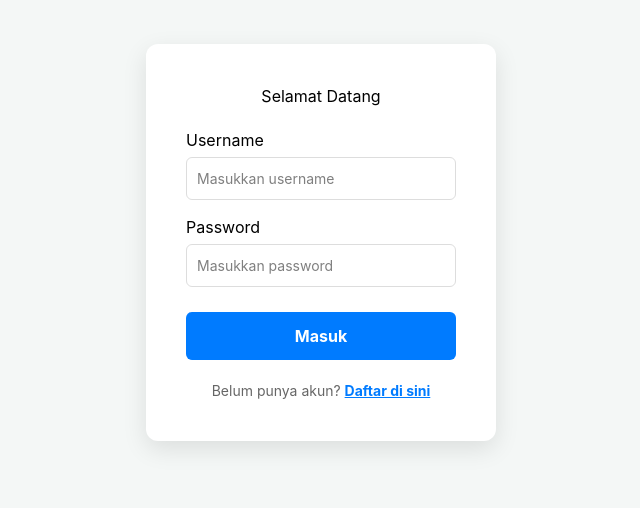
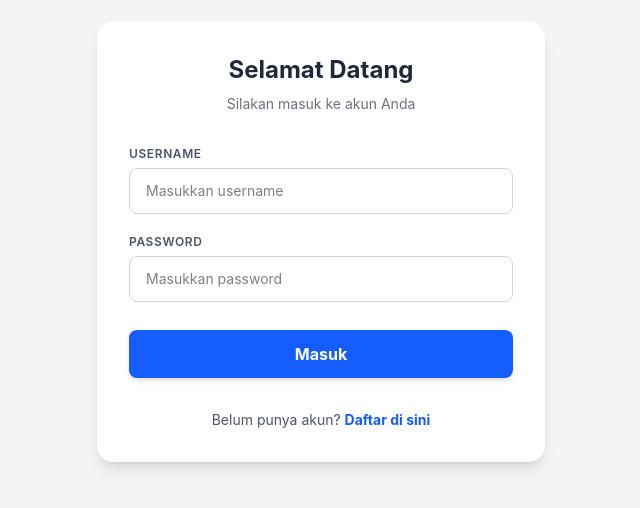
Before and after one commit to nadityab/my-face, a React (Vite) app: page /login in a window 1280 px wide. Shown: the part 158-666 px from the top of the page, without its empty margins (319-959 px from the left). Built offline with nearby package versions, Linux system fonts and the light colour scheme.

Commit message:
additional updates and bugfixes

```diff
--- a/src/App.jsx
+++ b/src/App.jsx
@@ -3,16 +3,31 @@ import LoginPage from "./pages/LoginPage";
 import TodoPage from "./pages/TodoPage";
 
 function App() {
+  // Ambil token dari localStorage
+  const token = localStorage.getItem("token");
+
   return (
     <Routes>
-      {/* Halaman utama otomatis ke Login */}
-      <Route path="/" element={<Navigate to="/login" />} />
+      {/* 1. Halaman utama: Jika ada token langsung ke home, jika tidak ke login */}
+      <Route
+        path="/"
+        element={token ? <Navigate to="/home" /> : <Navigate to="/login" />}
+      />
 
-      {/* Rute Login */}
-      <Route path="/login" element={<LoginPage />} />
+      {/* 2. Rute Login: Jika user sudah login, jangan bolehkan buka halaman login lagi */}
+      <Route
+        path="/login"
+        element={token ? <Navigate to="/home" /> : <LoginPage />}
+      />
 
-      {/* Rute To-Do List */}
-      <Route path="/home" element={<TodoPage />} />
+      {/* 3. Rute To-Do List (PROTECTED): Jika tidak ada token, tendang ke login */}
+      <Route
+        path="/home"
+        element={token ? <TodoPage /> : <Navigate to="/login" />}
+      />
+
+      {/* 4. Catch-all: Jika user ngetik asal, arahkan ke login atau home */}
+      <Route path="*" element={<Navigate to="/" />} />
     </Routes>
   );
 }
--- a/src/pages/LoginPage.jsx
+++ b/src/pages/LoginPage.jsx
@@ -1,4 +1,4 @@
-import { useState } from "react";
+import { useState, useEffect } from "react";
 import axios from "axios";
 import { useNavigate } from "react-router-dom";
 
@@ -11,11 +11,18 @@ const LoginPage = () => {
   const navigate = useNavigate();
   const API_URL = "https://api.myface.fun";
 
+  // --- FITUR AUTO-LOGIN ---
+  useEffect(() => {
+    const token = localStorage.getItem("token");
+    if (token) {
+      navigate("/home");
+    }
+  }, [navigate]);
+
   const handleSubmit = async (e) => {
     e.preventDefault();
     setError("");
 
-    // Menentukan endpoint berdasarkan mode (Login atau Register)
     const endpoint = isRegister ? "/auth/register" : "/auth/login";
 
     try {
@@ -25,35 +32,43 @@ const LoginPage = () => {
       });
 
       if (!isRegister) {
-        // Jika Berhasil LOGIN: Simpan token
         localStorage.setItem("token", res.data.token);
-        alert("Login Berhasil!");
-        navigate("/home"); // Pindah ke halaman To-Do List
+        if (res.data.user) {
+          localStorage.setItem("user", JSON.stringify(res.data.user));
+        }
+        navigate("/home");
+        window.location.reload();
       } else {
-        // Jika Berhasil REGISTER
         alert("Register Berhasil! Silakan Login.");
-        setIsRegister(false); // Pindah ke form login
+        setIsRegister(false);
         setUsername("");
         setPassword("");
       }
     } catch (err) {
-      setError(err.response?.data?.message || "Terjadi kesalahan pada server");
+      setError(err.response?.data?.message || "Terjadi kesalahan saat masuk");
     }
   };
 
   return (
-    <div style={styles.container}>
-      <div style={styles.card}>
-        <h2 style={{ marginBottom: "20px" }}>
+    <div className="flex items-center justify-center min-h-screen bg-gray-100 font-sans px-4">
+      <div className="w-full max-w-md p-8 bg-white rounded-2xl shadow-lg text-center">
+        <h2 className="text-2xl font-bold text-gray-800 mb-2">
           {isRegister ? "Buat Akun Baru" : "Selamat Datang"}
         </h2>
+        <p className="text-sm text-gray-500 mb-8">
+          {isRegister
+            ? "Daftar untuk mulai berbagi"
+            : "Silakan masuk ke akun Anda"}
+        </p>
 
-        <form onSubmit={handleSubmit} style={styles.form}>
-          <div style={styles.inputGroup}>
-            <label>Username</label>
+        <form onSubmit={handleSubmit} className="flex flex-col gap-5">
+          <div className="text-left flex flex-col gap-1.5">
+            <label className="text-xs font-semibold text-gray-600 uppercase tracking-wider">
+              Username
+            </label>
             <input
               type="text"
-              style={styles.input}
+              className="w-full px-4 py-3 rounded-lg border border-gray-300 focus:border-blue-500 focus:ring-2 focus:ring-blue-200 outline-none transition-all text-sm"
               value={username}
               onChange={(e) => setUsername(e.target.value)}
               placeholder="Masukkan username"
@@ -61,11 +76,13 @@ const LoginPage = () => {
             />
           </div>
 
-          <div style={styles.inputGroup}>
-            <label>Password</label>
+          <div className="text-left flex flex-col gap-1.5">
+            <label className="text-xs font-semibold text-gray-600 uppercase tracking-wider">
+              Password
+            </label>
             <input
               type="password"
-              style={styles.input}
+              className="w-full px-4 py-3 rounded-lg border border-gray-300 focus:border-blue-500 focus:ring-2 focus:ring-blue-200 outline-none transition-all text-sm"
               value={password}
               onChange={(e) => setPassword(e.target.value)}
               placeholder="Masukkan password"
@@ -73,91 +90,37 @@ const LoginPage = () => {
             />
           </div>
 
-          {error && <p style={styles.errorText}>{error}</p>}
+          {error && (
+            <div className="bg-red-50 border border-red-200 p-3 rounded-lg">
+              <p className="text-xs text-red-600 font-medium">⚠️ {error}</p>
+            </div>
+          )}
 
-          <button type="submit" style={styles.button}>
-            {isRegister ? "Daftar" : "Masuk"}
+          <button
+            type="submit"
+            className="w-full py-3 px-4 bg-blue-600 hover:bg-blue-700 text-white font-bold rounded-lg shadow-md hover:shadow-lg transition-all transform active:scale-95 mt-2"
+          >
+            {isRegister ? "Daftar Sekarang" : "Masuk"}
           </button>
         </form>
 
-        <p style={styles.footerText}>
+        <p className="mt-8 text-sm text-gray-600">
           {isRegister ? "Sudah punya akun?" : "Belum punya akun?"}{" "}
-          <span
-            style={styles.link}
+          <button
             onClick={() => {
               setIsRegister(!isRegister);
               setError("");
+              setUsername("");
+              setPassword("");
             }}
+            className="text-blue-600 font-bold hover:underline focus:outline-none"
           >
             {isRegister ? "Login di sini" : "Daftar di sini"}
-          </span>
+          </button>
         </p>
       </div>
     </div>
   );
 };
 
-// Styling Sederhana
-const styles = {
-  container: {
-    display: "flex",
-    justifyContent: "center",
-    alignItems: "center",
-    height: "100vh",
-    backgroundColor: "#f4f7f6",
-  },
-  card: {
-    width: "350px",
-    padding: "40px",
-    borderRadius: "12px",
-    backgroundColor: "#fff",
-    boxShadow: "0 8px 24px rgba(0,0,0,0.1)",
-    textAlign: "center",
-  },
-  form: {
-    display: "flex",
-    flexDirection: "column",
-    gap: "15px",
-  },
-  inputGroup: {
-    textAlign: "left",
-    display: "flex",
-    flexDirection: "column",
-    gap: "5px",
-  },
-  input: {
-    padding: "10px",
-    borderRadius: "6px",
-    border: "1px solid #ddd",
-    fontSize: "14px",
-  },
-  button: {
-    padding: "12px",
-    borderRadius: "6px",
-    border: "none",
-    backgroundColor: "#007bff",
-    color: "#fff",
-    fontSize: "16px",
-    fontWeight: "bold",
-    cursor: "pointer",
-    marginTop: "10px",
-  },
-  errorText: {
-    color: "red",
-    fontSize: "13px",
-    margin: "0",
-  },
-  footerText: {
-    marginTop: "20px",
-    fontSize: "14px",
-    color: "#666",
-  },
-  link: {
-    color: "#007bff",
-    cursor: "pointer",
-    fontWeight: "bold",
-    textDecoration: "underline",
-  },
-};
-
 export default LoginPage;
```
Also changed, not shown: src/pages/TodoPage.jsx (+59 -15 lines), vercel.json (added).
